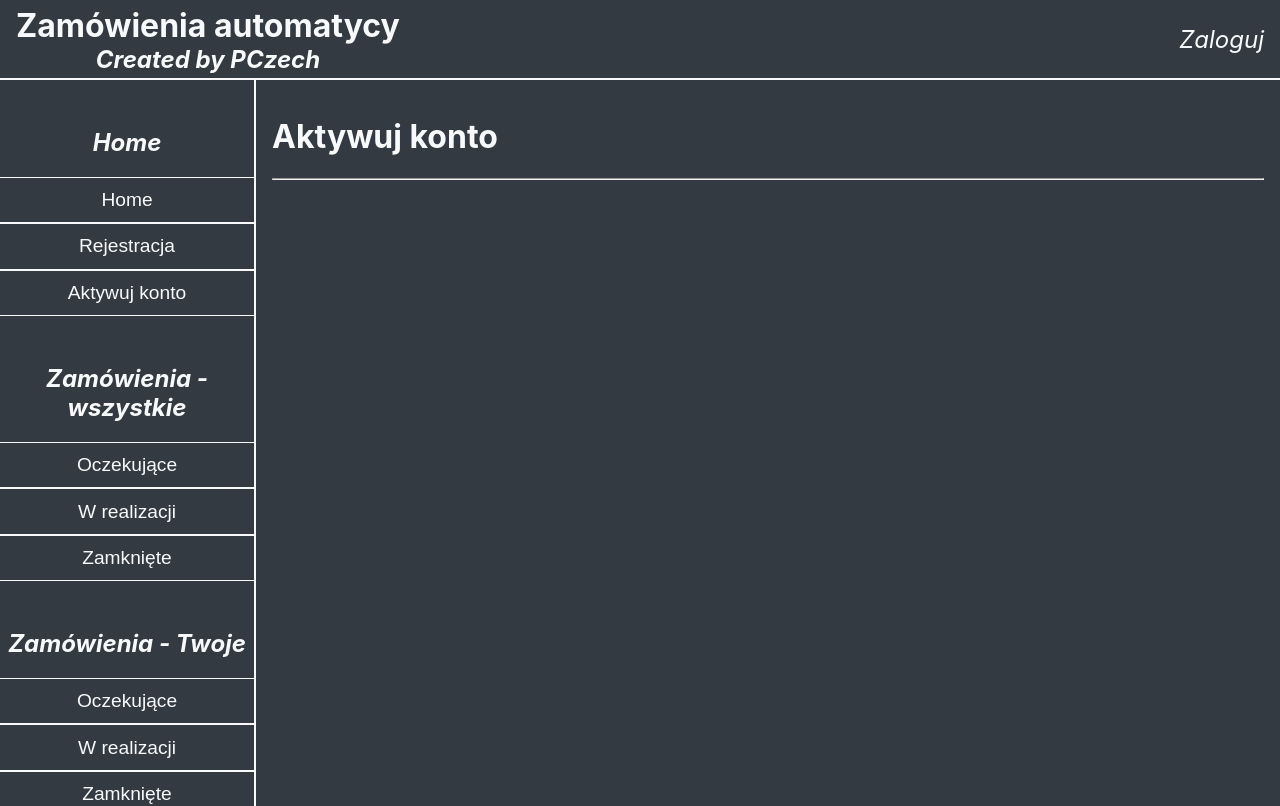
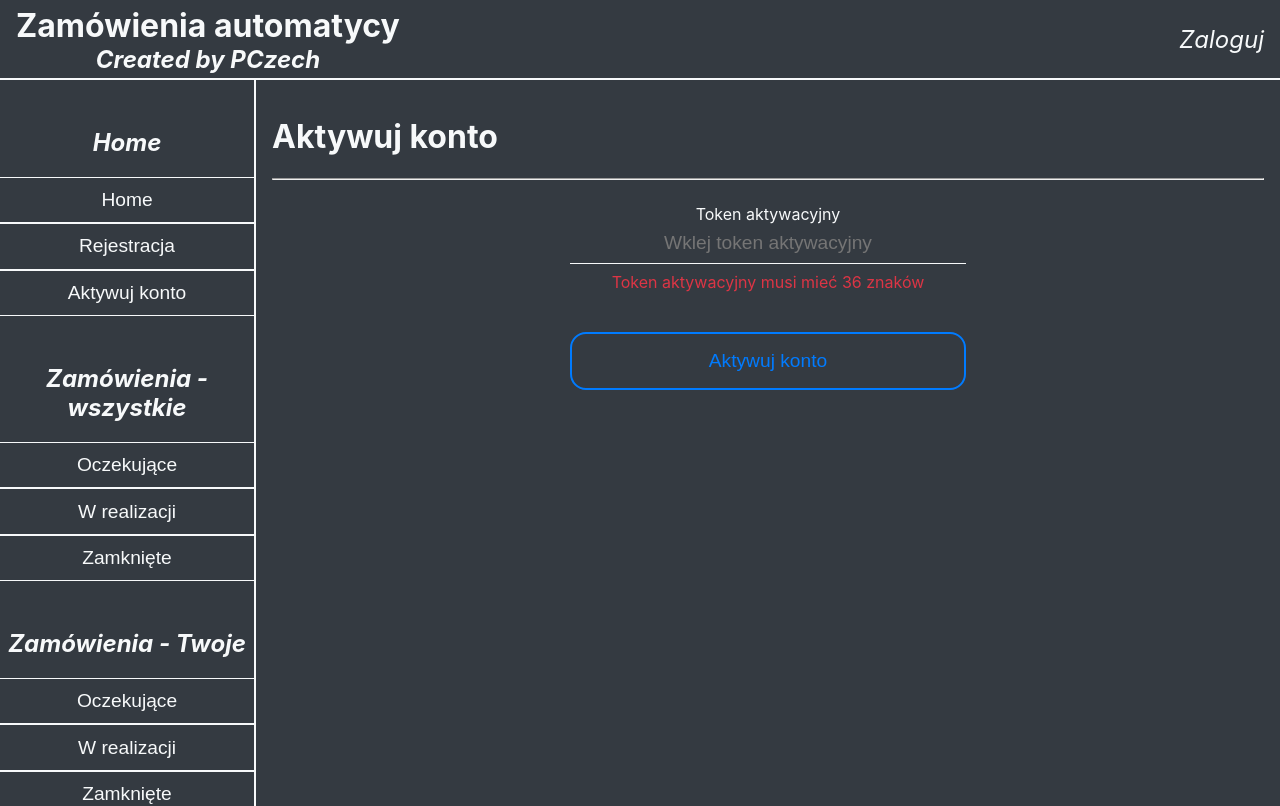
Before and after one commit to czechp/orders-frontend, a React (Create React App) app: page /user-confirm in a window 1280 px wide. Shown: the top 806 px of the page. Built offline with nearby package versions, Linux system fonts and the light colour scheme.

Commit message:
Page to confirm user by confirmation token

```diff
--- a/src/page/ConfirmUser/ConfirmUserPage.js
+++ b/src/page/ConfirmUser/ConfirmUserPage.js
@@ -1,9 +1,54 @@
+import React from "react";
+
 import PageCmp from "../../component/PageCmp";
+import FormCmp from "../../component/FormCmp";
+import InputTextCmp from "../../component/InputTextCmp";
+import ButtonCmp from "../../component/ButtonCmp";
+import useAxios from "../../service/useAxios";
+import {StatementContext} from "../../App";
+import {useNavigate} from "react-router-dom";
 
-const ConfirmUserPage = ()=>{
+const ConfirmUserPage = () => {
+    const axiosBackendHook = useAxios();
+    const {showInfo, statement} = React.useContext(StatementContext);
+    const navigate = useNavigate();
+
+    const [confirmationToken, setConfirmationToken] = React.useState("");
+    const confirmTokenValidator = {
+        message: "Token aktywacyjny musi mieć 36 znaków",
+        validate: (text) => text.length >= 36
+    };
+
+    function confirmButtonOnClick() {
+        const tokenValidated = confirmTokenValidator.validate(confirmationToken);
+        if (tokenValidated) {
+            sendConfirmationRequest();
+        } else {
+            showInfo("Sprawność poprawność wprowadzonego tokena", true);
+        }
+    }
+
+    function userConfirmed() {
+        showInfo("Tożsamość potwierdzona. Czekaj na aktywację konta przez administratora.");
+        navigate("/login");
+    }
+
+    function sendConfirmationRequest() {
+        axiosBackendHook.post("/api/users/confirm", {confirmationToken}, userConfirmed);
+    }
+
     return <PageCmp title="Aktywuj konto">
-
-    </PageCmp>
+        <FormCmp>
+            <InputTextCmp
+                title={"Token aktywacyjny"}
+                placeholder={"Wklej token aktywacyjny"}
+                validation={confirmTokenValidator}
+                value={confirmationToken}
+                setValue={setConfirmationToken}
+            />
+            <ButtonCmp title="Aktywuj konto" onClick={confirmButtonOnClick}/>
+        </FormCmp>
+    </PageCmp>;
 }
 
 export default ConfirmUserPage;
```
